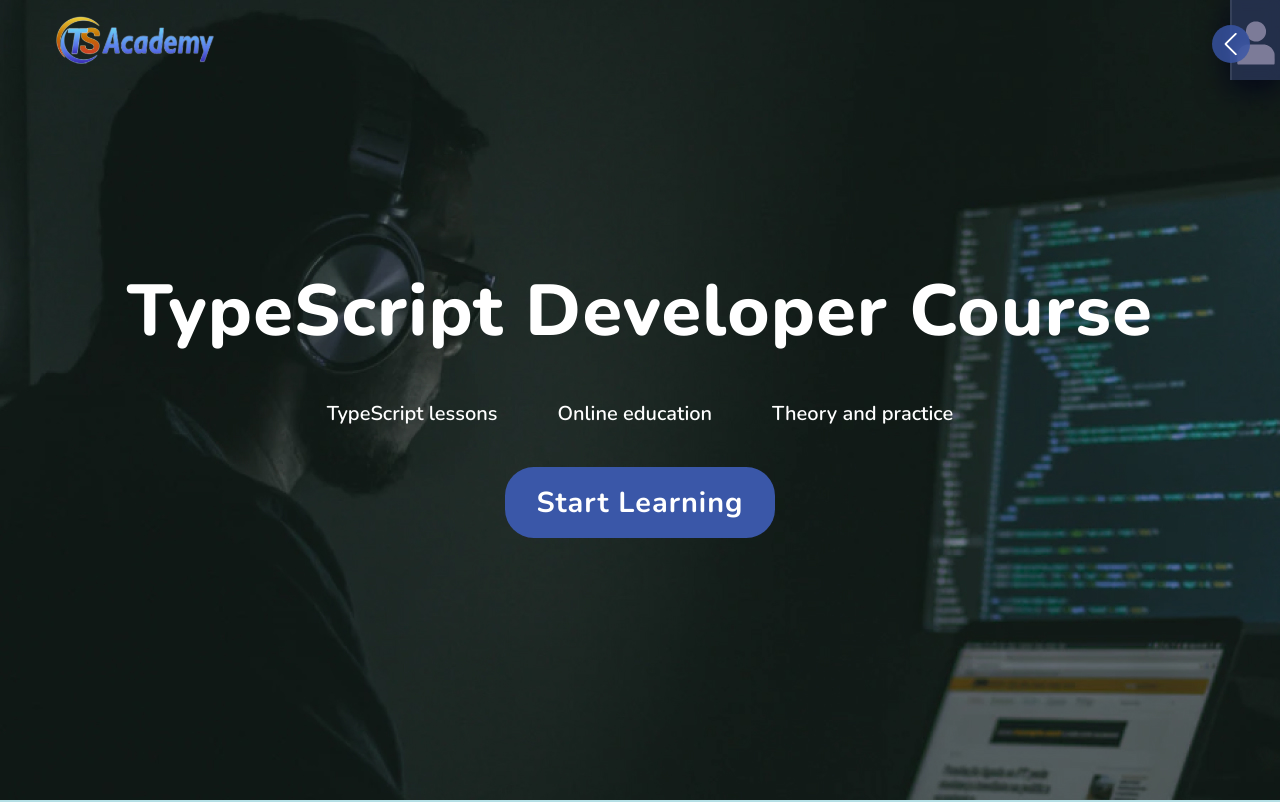
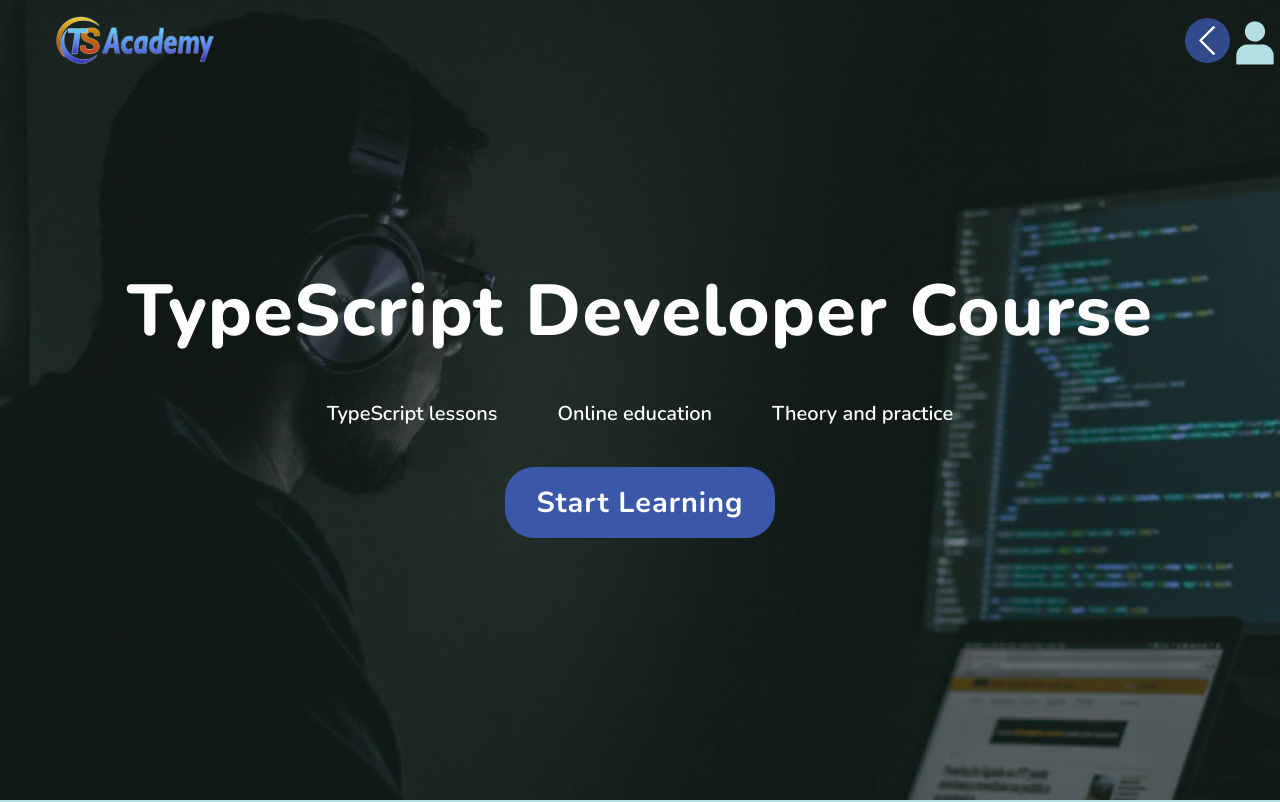
Before and after one commit to elian-cheng/rs-clone, a React (Create React App) app: page / in a window 1280 px wide. Shown: the top 802 px of the page. Built offline with nearby package versions, Linux system fonts and the light colour scheme.

Commit message:
fix: some color styling

```diff
--- a/src/components/Sidebar/Sidebar.scss
+++ b/src/components/Sidebar/Sidebar.scss
@@ -15,14 +15,18 @@
   @media (max-width: 1400px) {
     height: 80px;
     width: 50px;
+    background: transparent;
+    border-left: none;
+    box-shadow: none;
   }
+
   &__toggle {
     position: absolute;
-    width: 38px;
-    height: 38px;
+    width: 45px;
+    height: 45px;
     fill: $colorWhite;
     cursor: pointer;
-    top: 90px;
+    top: 75px;
     left: -20px;
     border-radius: 50%;
     padding: 7px;
@@ -30,11 +34,13 @@
     backdrop-filter: blur(6px);
     transition: 0.3s;
     @media (max-width: 1400px) {
-      top: 25px;
+      top: 18px;
+      left: -45px;
     }
   }
   &__toggle:hover {
-    background: rgba($color: $colorWhite, $alpha: 0.3);
+    background: rgba($color: $colorWhite, $alpha: 0.8);
+    fill: $colorBlueDark;
   }
   &__logo {
     width: 100%;
@@ -49,7 +55,7 @@
   &__user-icon {
     width: 46px;
     height: 46px;
-    fill: $colorGrayDark;
+    fill: $colorBlue;
   }
   &__user-name {
     color: $colorWhite;
@@ -84,7 +90,7 @@
       }
     }
     .nav-item_active {
-      background: $colorBlueDark !important;
+      background: $colorBlueDark;
     }
     .nav-item:hover {
       background: rgba($color: $colorWhite, $alpha: 0.1);
@@ -95,6 +101,7 @@
 .sidebar_open {
   width: 320px;
   height: 100vh;
+  background: rgba($color: $colorBlueDark, $alpha: 0.9);
   .sidebar__toggle {
     @media (max-width: 345px) {
       left: 0;
@@ -105,7 +112,7 @@
     transform: rotateY(180deg);
   }
   .sidebar__toggle:hover {
-    background: rgba($color: $colorWhite, $alpha: 0.4);
+    background: rgba($color: $colorWhite, $alpha: 0.8);
   }
   .sidebar__logo {
     padding: 40px 0 80px 0;
--- a/src/theme/abstract/_constants.scss
+++ b/src/theme/abstract/_constants.scss
@@ -1,7 +1,7 @@
 $colorFont: #030229;
 $colorBg: #f8f8fb;
 $colorGray: #b3b3bf;
-$colorGrayDark: #7c7b98;
+$colorGrayDark: #515165;
 $colorWhite: #ffffff;
 $colorBlack: #000000;
 $colorYellow: #fbe8a6;
```
